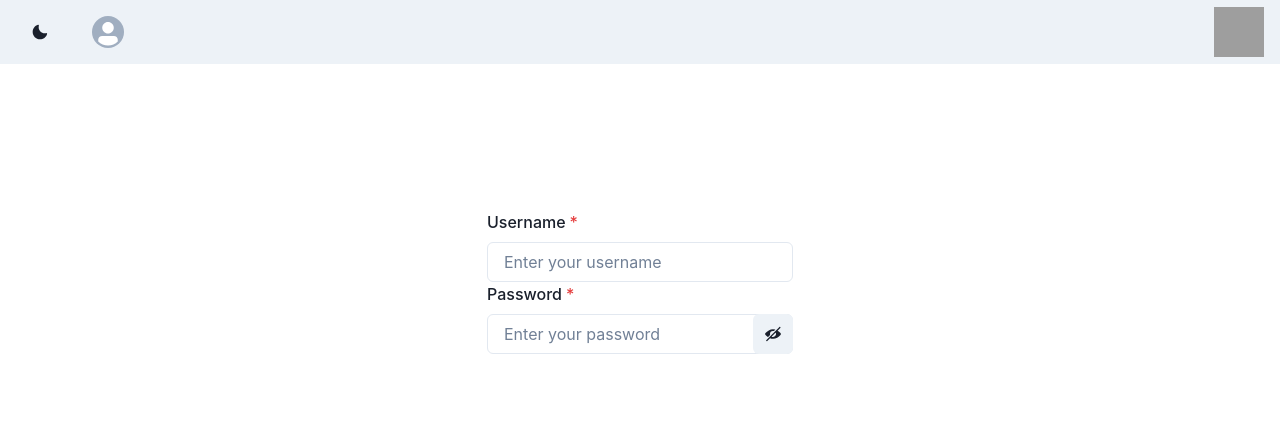
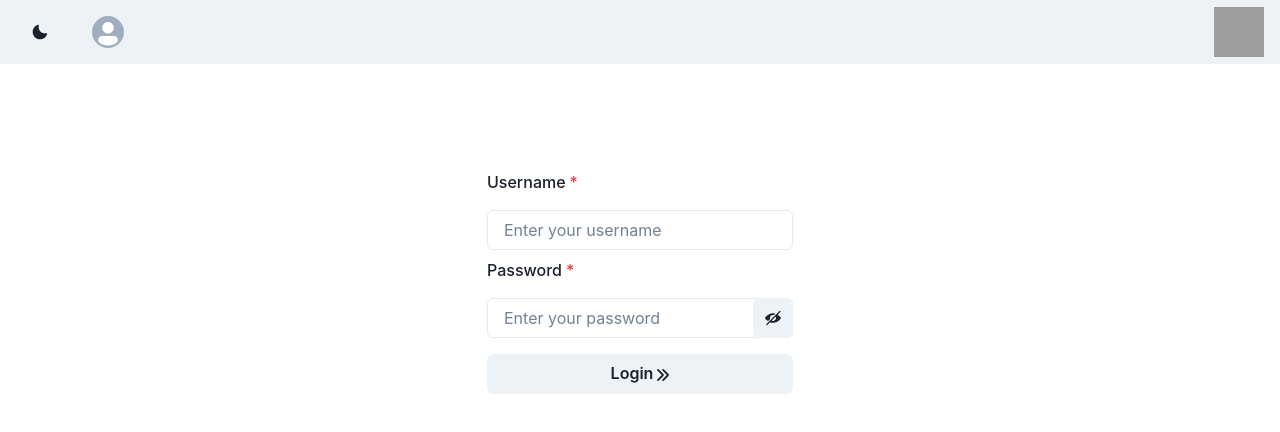
Before and after one commit to Mohammad5566/quickchat, a React (Create React App) app in the folder frontend/: page / in a window 1280 px wide. Shown: the top 432 px of the page. Built offline with nearby package versions, Linux system fonts and the light colour scheme; grey boxes are pictures that could not be loaded.

Commit message:
Add login button, change spacing between input fields

```diff
--- a/frontend/src/components/Login.js
+++ b/frontend/src/components/Login.js
@@ -1,5 +1,6 @@
 import React, { useState } from "react";
 import {
+  Box,
   Input,
   Button,
   FormLabel,
@@ -7,8 +8,9 @@ import {
   FormErrorMessage,
   InputGroup,
   InputRightElement,
+  VStack,
 } from "@chakra-ui/react";
-import { ViewIcon, ViewOffIcon } from "@chakra-ui/icons";
+import { ViewIcon, ViewOffIcon, ArrowRightIcon } from "@chakra-ui/icons";
 
 function Login() {
   const style = {
@@ -36,18 +38,7 @@ function Login() {
     }
   };
 
-  const inputPrompts = ["username", "password"].map((type) => (
-    <>
-      <FormLabel>{type.charAt(0).toUpperCase() + type.slice(1)}</FormLabel>
-      <Input
-        type={type}
-        name={type}
-        onChange={handleInputChange}
-        placeholder={`Enter your ${type}`}
-        value={type === "username" ? username : password}
-      />
-    </>
-  ));
+  const inputPrompts = ["username", "password"].map((type) => <></>);
 
   const [isViewPassword, setViewPassword] = useState(false);
   const viewPassword = (
@@ -58,21 +49,38 @@ function Login() {
 
   return (
     <div style={style}>
+      <VStack spacing="16px">
         <FormControl isRequired>
-        {inputPrompts[0]}
+          <VStack align="stretch">
+            <FormLabel>Username</FormLabel>
+            <Input
+              type="username"
+              name="username"
+              value={username}
+              onChange={handleInputChange}
+              placeholder={"Enter your username"}
+            />
 
             <FormLabel>Password</FormLabel>
             <InputGroup>
               <Input
+                name="password"
+                value={password}
+                onChange={handleInputChange}
+                placeholder={"Enter your password"}
                 type={isViewPassword ? "text" : "password"}
-            name="password"
-            onChange={handleInputChange}
-            placeholder={`Enter your password`}
-            value={password}
               />
               <InputRightElement children={viewPassword} />
             </InputGroup>
+          </VStack>
         </FormControl>
+
+        <Button w="100%">
+          <Box>
+            Login <ArrowRightIcon w="3" h="3" />
+          </Box>
+        </Button>
+      </VStack>
     </div>
   );
 }
```
Lines whose indentation alone changed are shown as unchanged.
